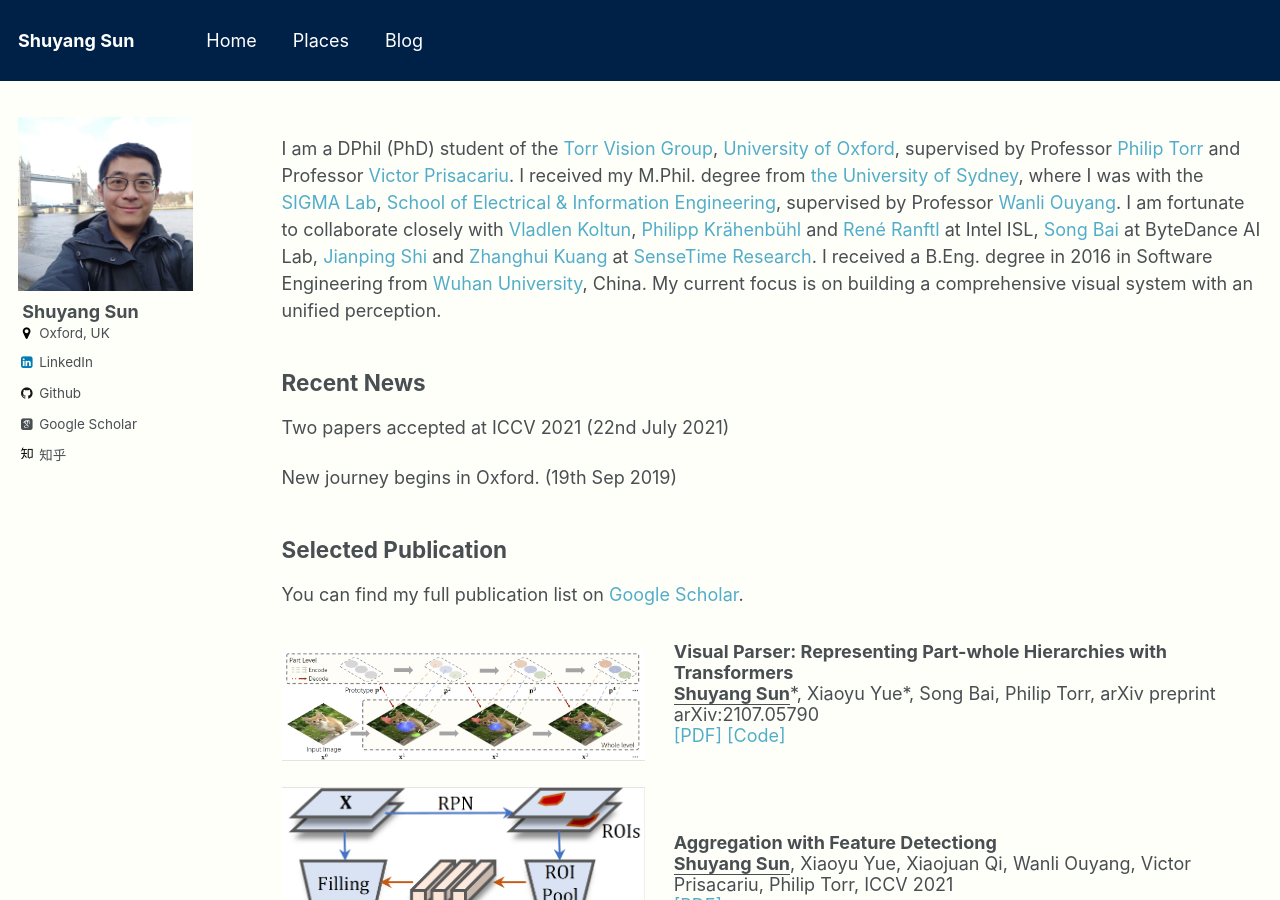
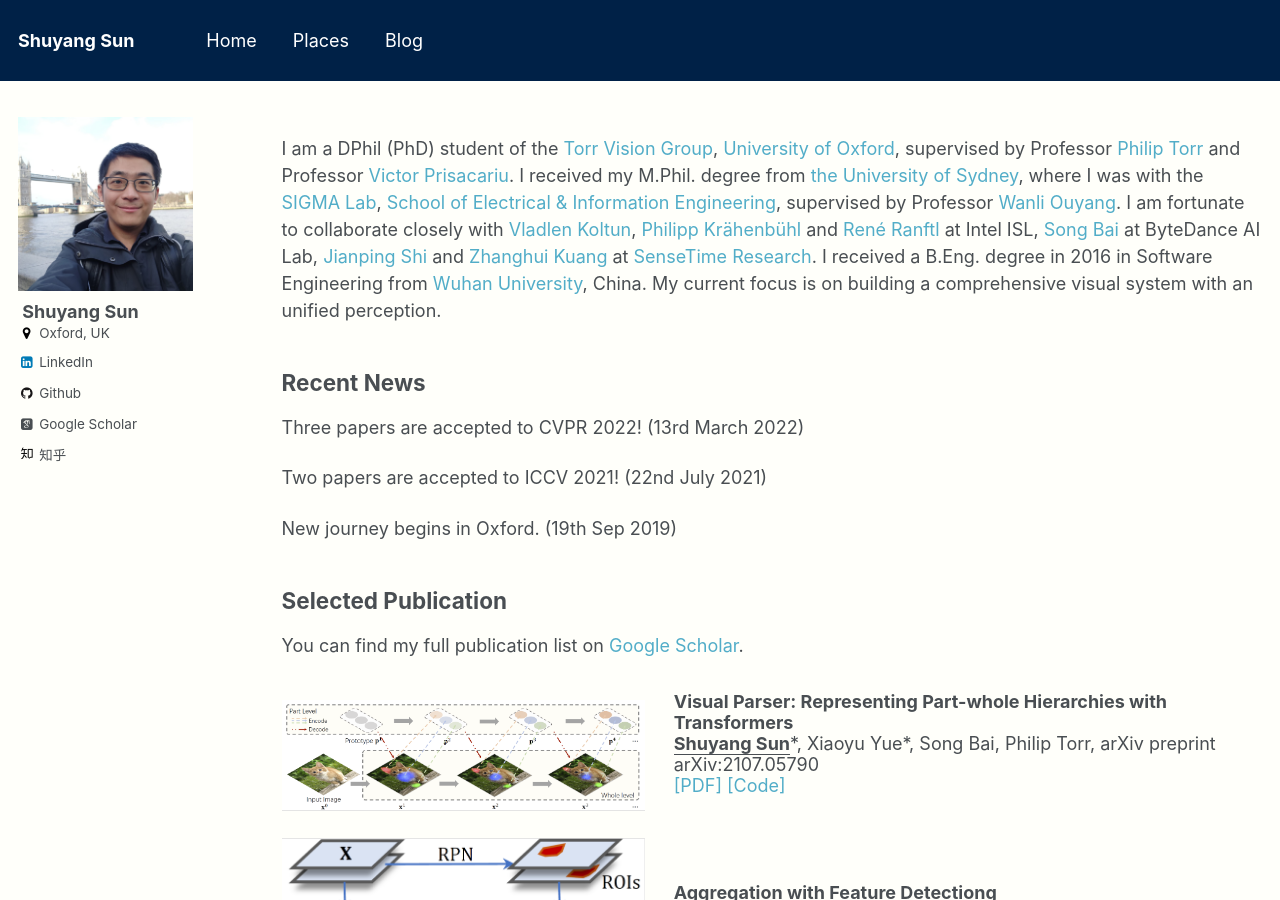
Before and after one commit to kevin-ssy/old_kevin-ssy.github.io, a Jekyll site: the page built from _pages/about.md, in a window 1280 px wide and 900 px high. Built offline with Jekyll 4.4.1, drawn with Linux system fonts in a browser that asks for light colours; some web fonts are replaced.

Commit message:
Update about.md

```diff
--- a/_pages/about.md
+++ b/_pages/about.md
@@ -19,7 +19,9 @@ My current focus is on building a comprehensive visual system with an unified pe
 
 ## Recent News
 
-Two papers accepted at ICCV 2021 (22nd July 2021)
+Three papers are accepted to CVPR 2022! (13rd March 2022)
+
+Two papers are accepted to ICCV 2021! (22nd July 2021)
 
 New journey begins in Oxford. (19th Sep 2019)
 
```
